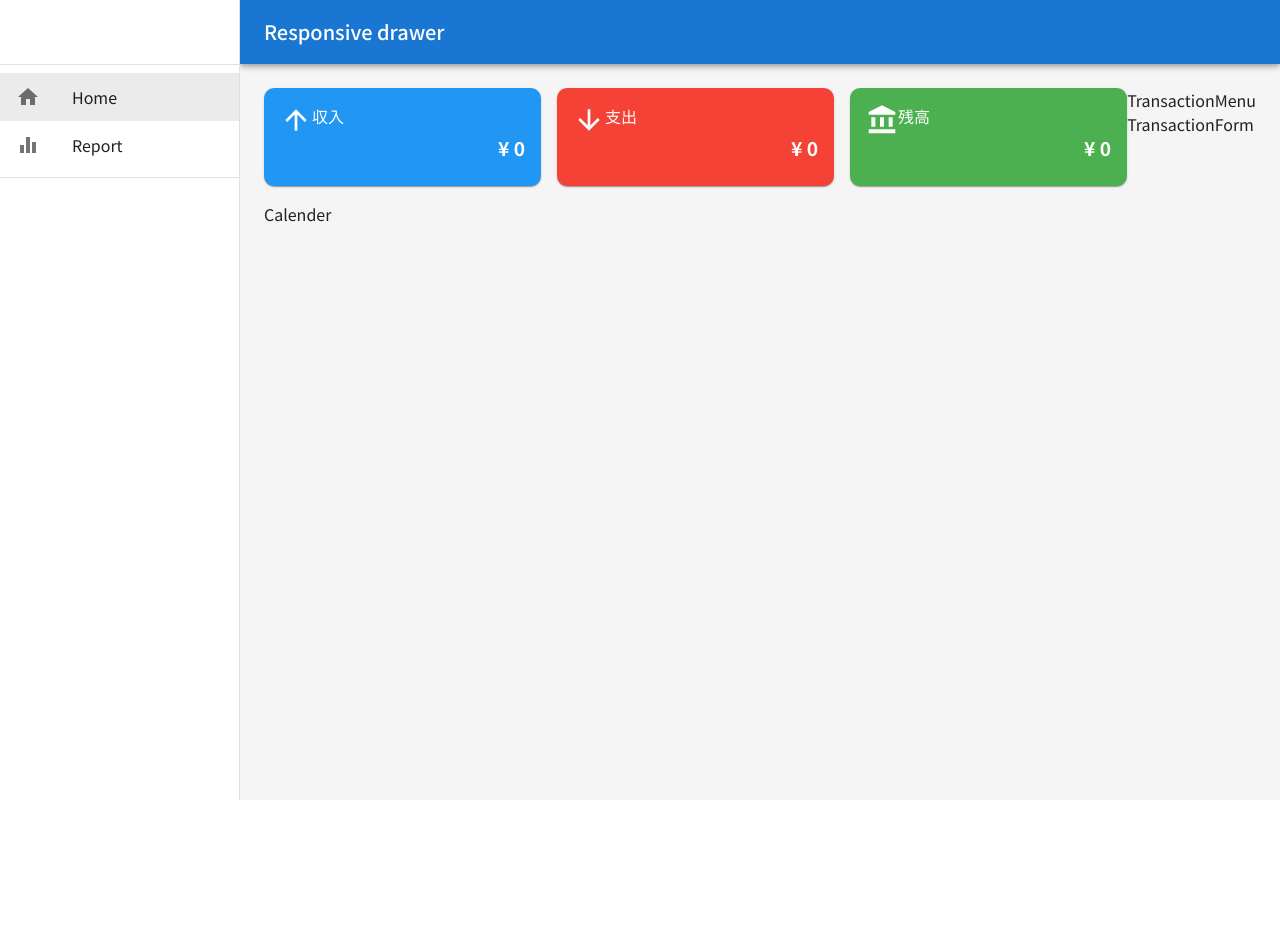
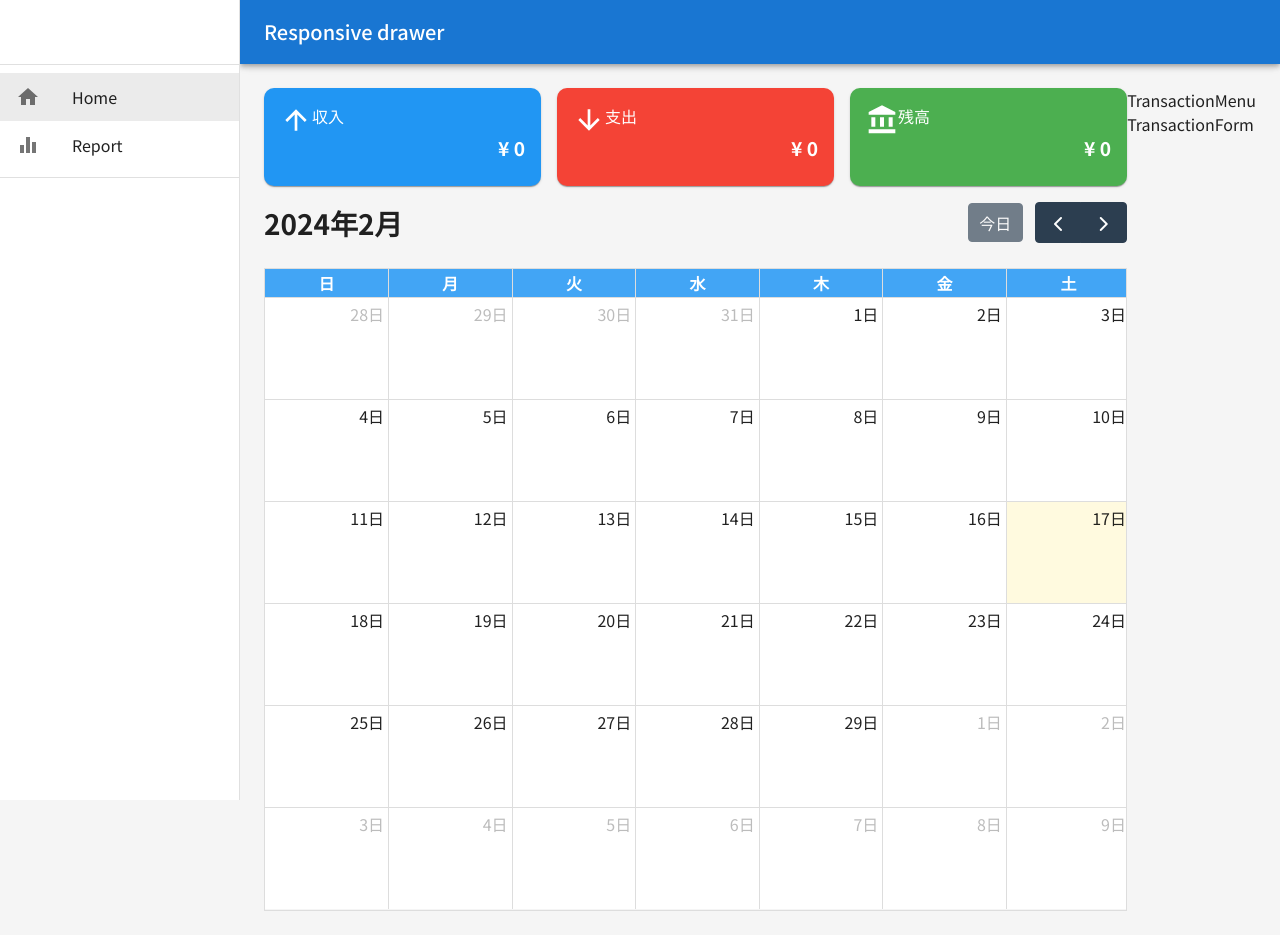
Before and after one commit to mikurikuri11/kakeibo_app, a React (Create React App) app: page / in a window 1280 px wide. Before the commit the page ends 800 px from the top, so only its background shows below. Built offline with nearby package versions, Linux system fonts and the light colour scheme; no server answers; the database is empty; the HTML template or start-up script is replaced by a standard one.

Commit message:
✨ カレンダー機能の作成

```diff
--- a/package.json
+++ b/package.json
@@ -5,6 +5,9 @@
   "dependencies": {
     "@emotion/react": "^11.11.3",
     "@emotion/styled": "^11.11.0",
+    "@fullcalendar/core": "^6.1.10",
+    "@fullcalendar/daygrid": "^6.1.10",
+    "@fullcalendar/react": "^6.1.10",
     "@mui/icons-material": "^5.15.10",
     "@mui/material": "^5.15.10",
     "@testing-library/jest-dom": "^5.17.0",
--- a/src/App.tsx
+++ b/src/App.tsx
@@ -58,7 +58,7 @@
       <Router>
         <Routes>
           <Route path="/" element={<AppLayout />}>
-            <Route index element={<Home monthlyTransactions={monthlyTransactions} />} />
+            <Route index element={<Home monthlyTransactions={monthlyTransactions} setCurrentMonth={setCurrentMonth} />} />
             <Route path="/report" element={<Report />} />
             <Route path="*" element={<NoMatch />} />
           </Route>
--- /dev/null
+++ b/src/calendar.css
@@ -0,0 +1,42 @@
+/* aタグ */
+.fc-h-event {
+  background-color: transparent;
+  border: none;
+  text-align: right;
+  pointer-events: none; /* ポインターイベントを無視する */
+}
+
+/* カレンダーの背景色設定 */
+.fc-daygrid-body,
+.fc-day {
+  background-color: white; /* 背景色を白に設定 */
+}
+
+.fc-col-header-cell {
+  background-color: #42a5f5;
+  color: white; /* ヘッダーのテキスト色を白に設定 */
+}
+
+.fc .fc-daygrid-day-frame {
+  height: 100%;
+  min-height: 100px;
+}
+
+/* カスタムイベントの見た目ここから */
+.money {
+  white-space: nowrap; /* テキストを折り返さない */
+  overflow: hidden; /* はみ出したテキストを隠す */
+  text-overflow: ellipsis; /* はみ出したテキストの代わりに省略記号を表示 */
+}
+
+#event-income {
+  color: #2196f3;
+}
+
+#event-expense {
+  color: #f44336;
+}
+
+#event-balance {
+  color: #4caf50;
+}
--- a/src/components/Calender.tsx
+++ b/src/components/Calender.tsx
@@ -1,5 +1,66 @@
-export const Calender = () => {
+import FullCalendar from "@fullcalendar/react";
+import dayGridPlugin from "@fullcalendar/daygrid";
+import jaLocale from "@fullcalendar/core/locales/ja";
+import "../calendar.css";
+import { DatesSetArg, EventContentArg } from "@fullcalendar/core";
+import { Balance, CalendarContent, Transaction } from "../types";
+import { calculateDailyBalances } from "../utils/financeCaluculations";
+import { formatCurrency } from "../utils/formatting";
+
+interface CalenderProps {
+  monthlyTransactions: Transaction[];
+  setCurrentMonth: React.Dispatch<React.SetStateAction<Date>>;
+}
+
+export const Calender = (props: CalenderProps) => {
+  const { monthlyTransactions, setCurrentMonth } = props;
+
+  const renderEventContent = (eventInfo: EventContentArg) => {
+    return (
+      <div>
+        <div className="money" id="event-income">
+          {eventInfo.event.extendedProps.income}
+        </div>
+        <div className="money" id="event-expense">
+          {eventInfo.event.extendedProps.expense}
+        </div>
+        <div className="money" id="event-balance">
+          {eventInfo.event.extendedProps.balance}
+        </div>
+      </div>
+    );
+  };
+
+  // FullCalendar用のイベントを生成する関数
+  const createCalendarEvents = (
+    dailyBalances: Record<string, Balance>
+  ): CalendarContent[] => {
+    return Object.keys(dailyBalances).map((date) => {
+      const { income, expense, balance } = dailyBalances[date];
+      return {
+        start: date,
+        income: formatCurrency(income),
+        expense: formatCurrency(expense),
+        balance: formatCurrency(balance),
+      };
+    });
+  };
+
+  const dailyBalances = calculateDailyBalances(monthlyTransactions);
+  const calenderEvents = createCalendarEvents(dailyBalances);
+
+  const handleDateSet = (dateSetInfo: DatesSetArg) => {
+    setCurrentMonth(dateSetInfo.view.currentStart);
+  };
+
   return (
-    <div>Calender</div>
-  )
-}
+    <FullCalendar
+      locale={jaLocale}
+      plugins={[dayGridPlugin]}
+      initialView="dayGridMonth"
+      events={calenderEvents}
+      eventContent={renderEventContent}
+      datesSet={handleDateSet}
+    />
+  );
+};
--- a/src/pages/Home.tsx
+++ b/src/pages/Home.tsx
@@ -7,16 +7,17 @@
 
 interface HomeProps {
   monthlyTransactions: Transaction[];
+  setCurrentMonth: React.Dispatch<React.SetStateAction<Date>>;
 }
 
 export const Home = (props: HomeProps) => {
-  const { monthlyTransactions } = props;
+  const { monthlyTransactions, setCurrentMonth } = props;
   return (
     <Box sx={{ display: "flex" }}>
       {/* 左側コンテンツ */}
       <Box sx={{ flexGrow: 1 }}>
         <MonthlySummary monthlyTransactions={monthlyTransactions} />
-        <Calender />
+        <Calender monthlyTransactions={monthlyTransactions} setCurrentMonth={setCurrentMonth} />
       </Box>
       {/* 右側コンテンツ */}
       <Box>
--- a/src/utils/financeCaluculations.ts
+++ b/src/utils/financeCaluculations.ts
@@ -15,3 +15,22 @@
     { income: 0, expense: 0, balance: 0 }
   );
 }
+
+// 日付ごとの収支を計算する関数
+export function calculateDailyBalances(transactions: Transaction[]): Record<string, Balance> {
+  return transactions.reduce<Record<string, Balance>>((acc, transaction) => {
+    const day = transaction.date;
+    if (!acc[day]) {
+      acc[day] = { income: 0, expense: 0, balance: 0 };
+    }
+
+    if (transaction.type === "income") {
+      acc[day].income += transaction.amount;
+    } else {
+      acc[day].expense += transaction.amount;
+    }
+
+    acc[day].balance = acc[day].income - acc[day].expense;
+    return acc;
+  }, {});
+}
--- a/src/utils/formatting.ts
+++ b/src/utils/formatting.ts
@@ -3,3 +3,8 @@
 export function formatMonth(date: Date): string {
   return format(date, "yyyy-MM");
 }
+
+// 日本円に変換する関数
+export function formatCurrency(amount: number): string {
+  return amount.toLocaleString("ja-JP");
+}
```
Also changed, not shown: src/types/index.ts (+7 -0 lines), 1 other file (tests, documents, lock files or other folders).
